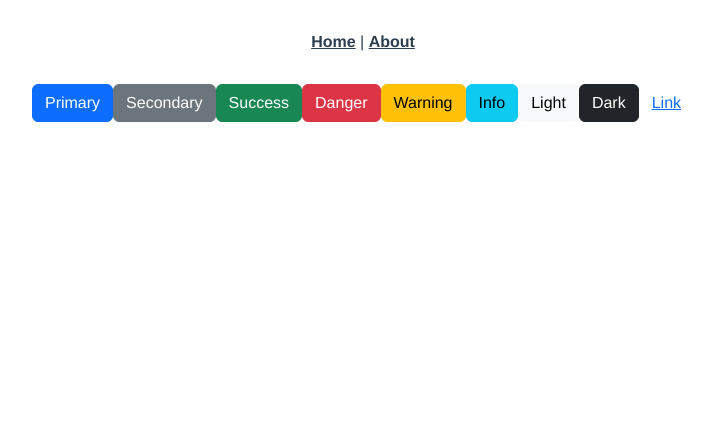
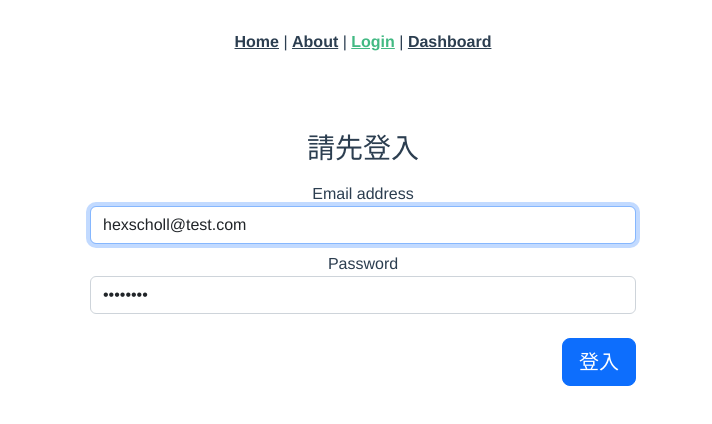
Before and after one commit to Yu-kiNatsuyasai/vue-final-homework-dashboard, a Vue app: page /#/login in a window 1280 px wide. Shown: the top 424 px of the page, without its empty margins (277-989 px from the left). Built offline with nearby package versions, Linux system fonts and the light colour scheme.

Commit message:
製作登入相關功能

```diff
--- a/package.json
+++ b/package.json
@@ -8,9 +8,11 @@
     "lint": "vue-cli-service lint"
   },
   "dependencies": {
+    "axios": "^0.27.2",
     "bootstrap": "^5.2.2",
     "core-js": "^3.8.3",
     "vue": "^3.2.13",
+    "vue-axios": "^3.4.1",
     "vue-router": "^4.0.3"
   },
   "devDependencies": {
--- a/src/App.vue
+++ b/src/App.vue
@@ -1,19 +1,11 @@
 <template>
   <nav>
     <router-link to="/">Home</router-link> |
-    <router-link to="/about">About</router-link>
+    <router-link to="/about">About</router-link> |
+    <router-link to="/login">Login</router-link> |
+    <router-link to="/dashboard">Dashboard</router-link>
   </nav>
   <router-view/>
-  <button type="button" class="btn btn-primary">Primary</button>
-<button type="button" class="btn btn-secondary">Secondary</button>
-<button type="button" class="btn btn-success">Success</button>
-<button type="button" class="btn btn-danger">Danger</button>
-<button type="button" class="btn btn-warning">Warning</button>
-<button type="button" class="btn btn-info">Info</button>
-<button type="button" class="btn btn-light">Light</button>
-<button type="button" class="btn btn-dark">Dark</button>
-
-<button type="button" class="btn btn-link">Link</button>
 </template>
 
 <style lang="scss">
--- /dev/null
+++ b/src/views/DashBoard.vue
@@ -0,0 +1,26 @@
+<template>
+    <h1>DashBoard</h1>
+</template>
+
+<script>
+export default {
+  created () {
+    // 取出cookie中的token
+    const token = document.cookie.replace(/(?:(?:^|.*;\s*)hexToken\s*=\s*([^;]*).*$)|^.*$/, '$1')
+    // 將token加入Axios的header中
+    this.$http.defaults.headers.common.Authorization = token
+    // 取得驗證API路徑
+    const apiUrl = `${process.env.VUE_APP_API}api/user/check`
+    // 進行驗證
+    this.$http.post(apiUrl, this.user).then(res => {
+      // 未通過驗證時轉回登入頁面
+      if (!res.data.success) {
+        this.$router.push('/login')
+      }
+    }).catch(err => {
+      console.log(err)
+      alert('驗證登入狀態時發生錯誤')
+    })
+  }
+}
+</script>
--- /dev/null
+++ b/src/views/LoginView.vue
@@ -0,0 +1,73 @@
+<template>
+  <div class="container mt-5">
+    <form class="row justify-content-center" @submit.prevent="signIn()">
+      <div class="col-md-6">
+        <h1 class="h3 mb-3 font-weight-normal">請先登入</h1>
+        <div class="mb-2">
+          <label for="inputEmail" class="sr-only">Email address</label>
+          <input
+            type="email"
+            id="inputEmail"
+            class="form-control"
+            placeholder="Email address"
+            required
+            autofocus
+            v-model="user.username"
+          />
+        </div>
+        <div class="mb-2">
+          <label for="inputPassword" class="sr-only">Password</label>
+          <input
+            type="password"
+            id="inputPassword"
+            class="form-control"
+            placeholder="Password"
+            required
+            v-model="user.password"
+          />
+        </div>
+
+        <div class="text-end mt-4">
+          <button class="btn btn-lg btn-primary btn-block" type="submit">
+            登入
+          </button>
+        </div>
+      </div>
+    </form>
+  </div>
+</template>
+
+<script>
+export default {
+  data () {
+    return {
+      // 登入使用者資訊
+      user: {
+        username: 'hexscholl@test.com',
+        password: 'zzxxccvv'
+      }
+    }
+  },
+  methods: {
+    // 登入
+    signIn () {
+      // 取得登入API路徑
+      const apiUrl = `${process.env.VUE_APP_API}admin/signin`
+      // 進行登入
+      this.$http.post(apiUrl, this.user).then(res => {
+        if (res.data.success) {
+          // 取得傳回之token與到期日
+          const { token, expired } = res.data
+          // 將token與到期日加入cookie
+          document.cookie = `hexToken=${token}; expires=${new Date(expired)}`
+          // 轉址到Dashboard
+          this.$router.push('/dashboard')
+        }
+      }).catch(err => {
+        console.log(err)
+        alert('登入時發生錯誤')
+      })
+    }
+  }
+}
+</script>
```
Also changed, not shown: src/main.js (+6 -1 lines), src/router/index.js (+8 -0 lines), 1 other file (tests, documents, lock files or other folders).
